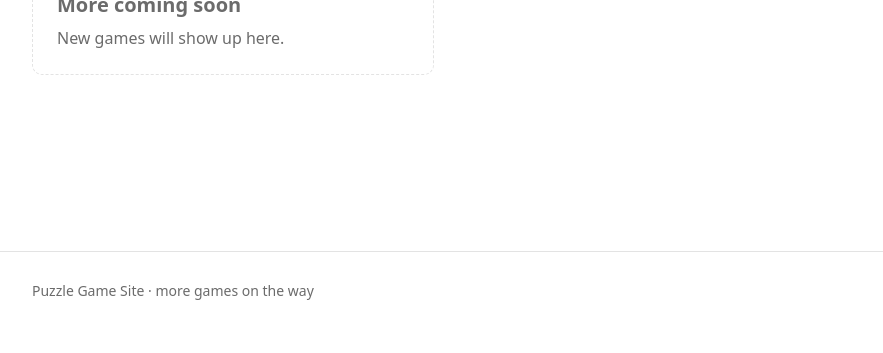
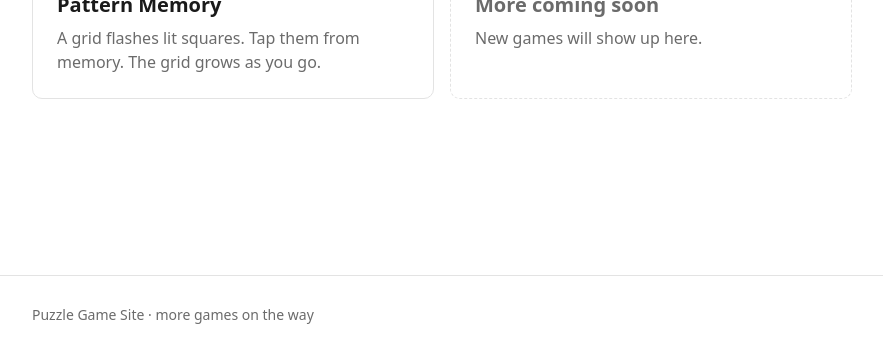
Before and after one commit to CooperDXSF9721/PuzzleGameSite, a plain HTML site: page index.html in a window 1280 px wide. Shown: the part 674-1027 px from the top of the page, without its empty margins (198-1081 px from the left). Before the commit the page ends 1003 px from the top, so only its background shows below. Drawn offline with Linux system fonts and the light colour scheme.

Commit message:
Update index.html

```diff
--- a/index.html
+++ b/index.html
@@ -19,6 +19,7 @@
     <div class="games">
       <a class="card" href="#color"><div class="ic">🎨</div><h3>Color Match</h3><p>A color shows for 3 seconds. Recreate it from memory. The closer you get, the higher your score.</p></a>
       <a class="card" href="#size"><div class="ic">📏</div><h3>Size Match</h3><p>Two things, one fixed. Resize the other until the scale matches real life.</p></a>
+      <a class="card" href="#memory"><div class="ic">🧠</div><h3>Pattern Memory</h3><p>A grid flashes lit squares. Tap them from memory. The grid grows as you go.</p></a>
       <div class="card soon"><div class="ic">➕</div><h3>More coming soon</h3><p>New games will show up here.</p></div>
     </div>
     <div class="spacer"></div>
```
